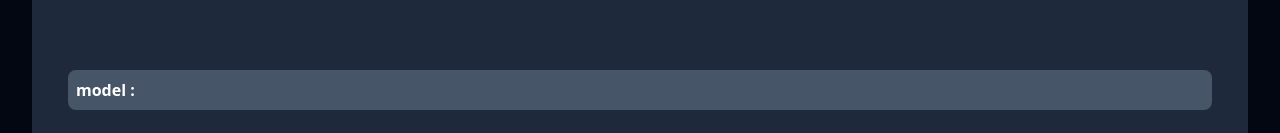
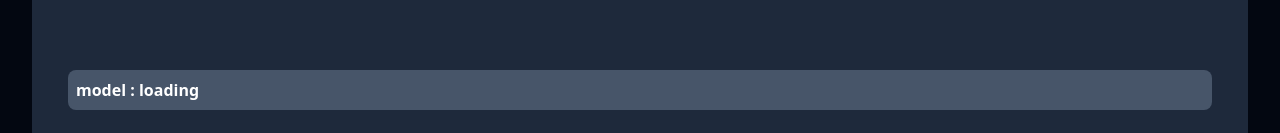
Before and after one commit to Shashivadan/FireTrack, a React app in the folder Frontend/: page /assistance in a window 1280 px wide. Shown: the part 702-835 px from the top of the page. Built offline with nearby package versions, Linux system fonts and the light colour scheme; sample sign-in values are in the browser's storage; the HTML template or start-up script is replaced by a standard one.

Commit message:
changes: some changes in asstence

```diff
--- a/Frontend/src/pages/Assistanse.tsx
+++ b/Frontend/src/pages/Assistanse.tsx
@@ -19,6 +19,7 @@ function Assistanse() {
   const [userInput, setuserInput] = useState<string | undefined>("");
 
   const onClickHandler = async () => {
+    setChat("");
     try {
       const res = await axios.post("api/v1/gemini", {
         prompt: userInput,
@@ -40,7 +41,7 @@ function Assistanse() {
           <div className=" min-h-[85vh] flex flex-col justify-end w-full bg-slate-800 rounded-2xl p-3">
             <div className="h-fit min-h-[90%]  w-full  p-6">
               <div className=" font-semibold bg-slate-600 p-2 rounded-lg ">
-                model : {chat}
+                model : {chat ? chat : "loading"}
               </div>
             </div>
             <div className=" h-[10%] flex justify-center gap-2 items-center mx-2 md:px-2">
```
Also changed, not shown: 1 other file (tests, documents, lock files or other folders).
